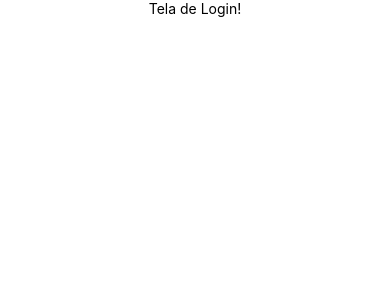
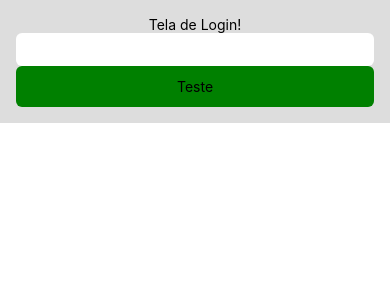
Before and after one commit to moraiskaua/vendas-online, a React Native app in the folder mobile/: screen / in a window 390 px wide. Shown: the top 300 px of the page. Built offline with nearby package versions, Linux system fonts and the light colour scheme.

Commit message:
feat: create shared input and button components

```diff
--- a/mobile/src/modules/login/screens/Login.tsx
+++ b/mobile/src/modules/login/screens/Login.tsx
@@ -1,21 +1,18 @@
-import { Text, View } from 'react-native';
-import styled from 'styled-components/native';
+import { Text } from 'react-native';
+import { ContainerLogin } from '../styles/login.style';
+import Input from '../../../shared/components/input/input';
+import Button from '../../../shared/components/button/button';
 
 interface LoginProps {}
 
 const Login = ({}: LoginProps) => {
   return (
-    <ViewModify>
+    <ContainerLogin>
       <Text>Tela de Login!</Text>
-    </ViewModify>
+      <Input />
+      <Button title="Teste" />
+    </ContainerLogin>
   );
 };
 
 export default Login;
-
-const ViewModify = styled.View`
-  display: flex;
-  justify-content: center;
-  align-items: center;
-  height: 100%;
-`;
--- /dev/null
+++ b/mobile/src/modules/login/styles/login.style.ts
@@ -0,0 +1,10 @@
+import styled from 'styled-components/native';
+
+export const ContainerLogin = styled.View`
+  height: 100%;
+  width: 100%;
+  background-color: #ddd;
+  justify-content: center;
+  align-items: center;
+  padding: 16px;
+`;
--- /dev/null
+++ b/mobile/src/shared/components/button/button.style.ts
@@ -0,0 +1,16 @@
+import styled from 'styled-components/native';
+
+interface ButtonContainerProps {
+  margin: string;
+}
+
+export const ButtonContainer = styled.TouchableOpacity<ButtonContainerProps>`
+  width: 100%;
+  border-radius: 6px;
+  background-color: green;
+  padding: 12px;
+  justify-content: center;
+  align-items: center;
+
+  ${({ margin }) => (margin ? `margin: ${margin};` : '')};
+`;
--- /dev/null
+++ b/mobile/src/shared/components/button/button.tsx
@@ -0,0 +1,17 @@
+import { Text, TouchableOpacityProps } from 'react-native';
+import { ButtonContainer } from './button.style';
+
+interface ButtonProps extends TouchableOpacityProps {
+  title: string;
+  margin?: string;
+}
+
+const Button = ({ title, margin }: ButtonProps) => {
+  return (
+    <ButtonContainer margin={margin}>
+      <Text>{title}</Text>
+    </ButtonContainer>
+  );
+};
+
+export default Button;
--- /dev/null
+++ b/mobile/src/shared/components/input/input.style.ts
@@ -0,0 +1,8 @@
+import styled from 'styled-components/native';
+
+export const InputContainer = styled.TextInput`
+  width: 100%;
+  padding: 8px;
+  border-radius: 6px;
+  background-color: #fff;
+`;
--- /dev/null
+++ b/mobile/src/shared/components/input/input.tsx
@@ -0,0 +1,10 @@
+import { TextInputProps } from 'react-native';
+import { InputContainer } from './input.style';
+
+interface InputProps extends TextInputProps {}
+
+const Input = ({}: InputProps) => {
+  return <InputContainer />;
+};
+
+export default Input;
--- a/mobile/tsconfig.json
+++ b/mobile/tsconfig.json
@@ -1,7 +1,7 @@
 {
   "extends": "expo/tsconfig.base",
   "compilerOptions": {
-    "strict": true,
+    "strict": false,
     "types": ["@types/styled-components-react-native"]
   }
 }
```
